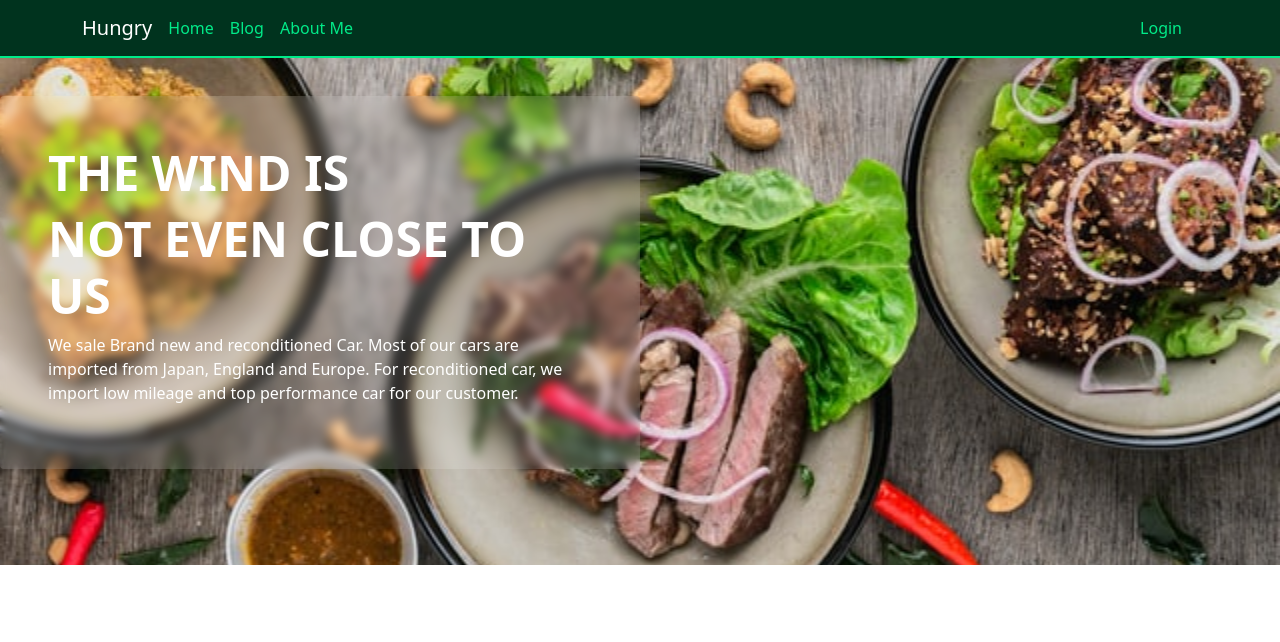
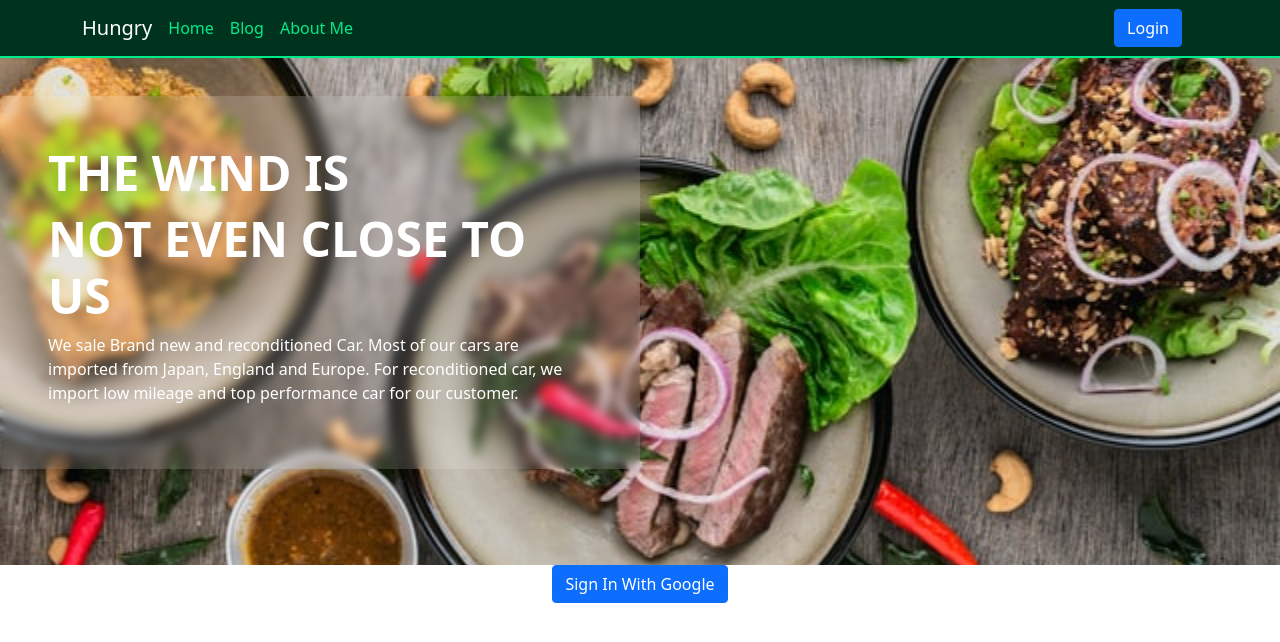
Before and after one commit to rokibulslam/online-food-delivery-frontend, a React (Create React App) app: page / in a window 1280 px wide. Shown: the top 642 px of the page. Built offline with nearby package versions, Linux system fonts and the light colour scheme; no server answers; the HTML template or start-up script is replaced by a standard one.

Commit message:
user name at nav

```diff
--- a/src/App.js
+++ b/src/App.js
@@ -4,6 +4,7 @@ import UserDashboard from "./Pages/Dashboard/UserDashboard/UserDashboard";
 import Home from "./Pages/Home/Home/Home";
 import AuthProvider from "./Context/AuthProvider";
 import { BrowserRouter as Router, Route, Routes } from "react-router-dom";
+import Login from "./User/Login";
 
 function App() {
   return (
@@ -13,6 +14,7 @@ function App() {
           <Routes>
             <Route exact path="/" element={<Home />}></Route>
             <Route path="/home" element={<Home />}></Route>
+            <Route path="/login" element={<Login />}></Route>
           </Routes>
         </Router>
       </AuthProvider>
--- a/src/Pages/Home/Navigation/Navigation.js
+++ b/src/Pages/Home/Navigation/Navigation.js
@@ -7,7 +7,7 @@ import "./Navigation.css";
 
 const Navigation = () => {
   const { user, logout } = useAuth();
-
+  console.log(user)
   return (
     <div>
       <Navbar
@@ -44,12 +44,21 @@ const Navigation = () => {
                 About Me
               </NavLink>
             </Nav>
-            <NavLink
-              to="/login"
-              className="nav-text-color text-decoration-none me-3"
-            >
-              Login
-            </NavLink>
+            {user.email ? (
+              <div>
+                <p className="text-white text-decoration-none me-3">
+                  {user.displayName}
+                </p>
+                <Button onClick={logout}>Logout</Button>
+              </div>
+            ) : (
+              <NavLink
+                to="/login"
+                className="nav-text-color text-decoration-none me-3"
+              >
+                <Button>Login</Button>
+              </NavLink>
+            )}
           </Navbar.Collapse>
         </Container>
       </Navbar>
--- a/src/User/Login.js
+++ b/src/User/Login.js
@@ -1,11 +1,21 @@
 
 import React from 'react';
+import { Button } from 'react-bootstrap';
+import { useLocation, useNavigate } from 'react-router-dom';
+import useAuth from '../Hooks/useAuth';
 
 const Login = () => {
+  const { user, signInWithGoogle, isLoading, authError } = useAuth();
 
+  const location = useLocation();
+  const navigate = useNavigate()
+
+  const handleGoogleSign = () => {
+    signInWithGoogle(location, navigate)
+  }
   return (
     <div>
-
+      <Button onClick={handleGoogleSign}>Sign In With Google</Button>
     </div>
   );
 };
```
Also changed, not shown: src/User/Register.js (added, +11 -0 lines).
